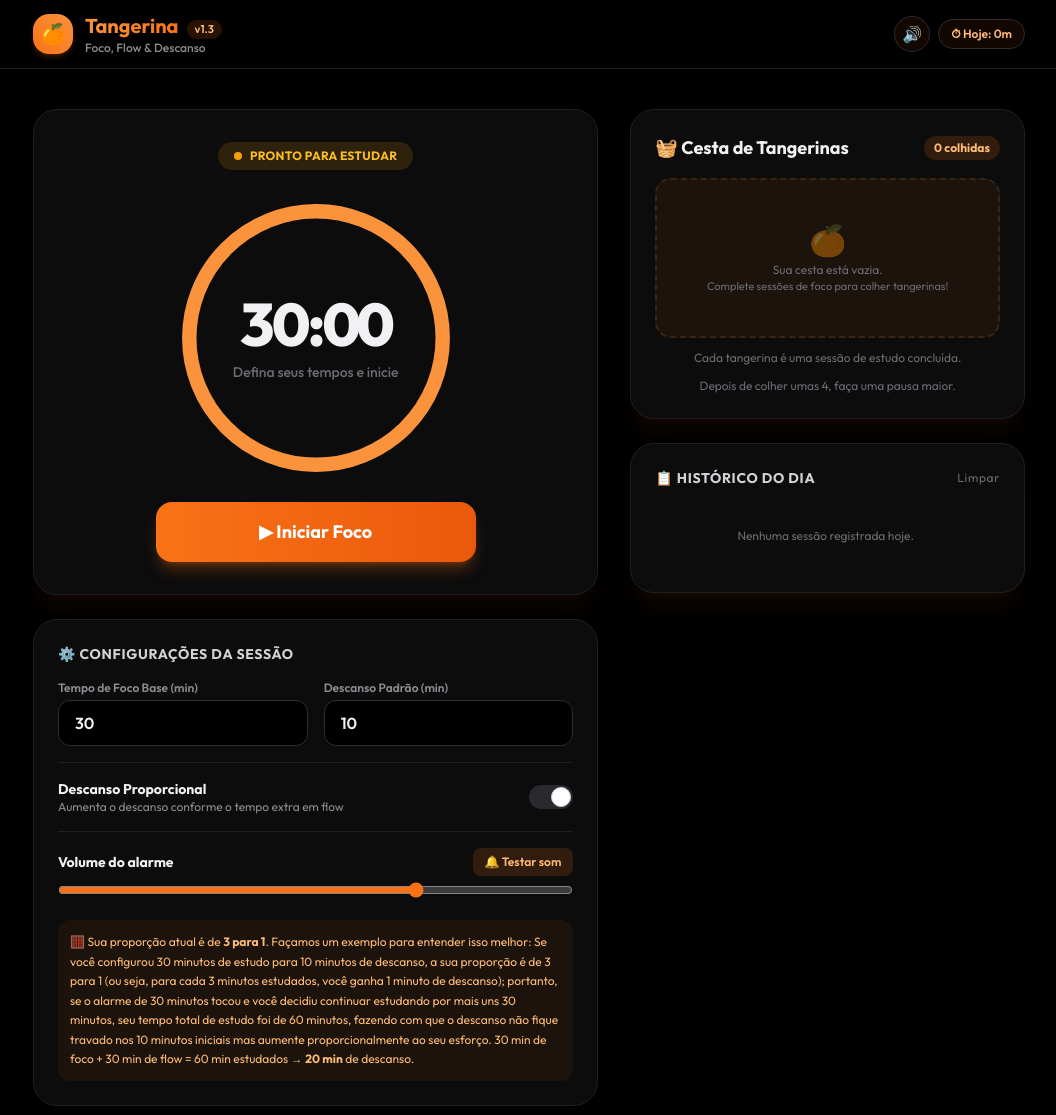
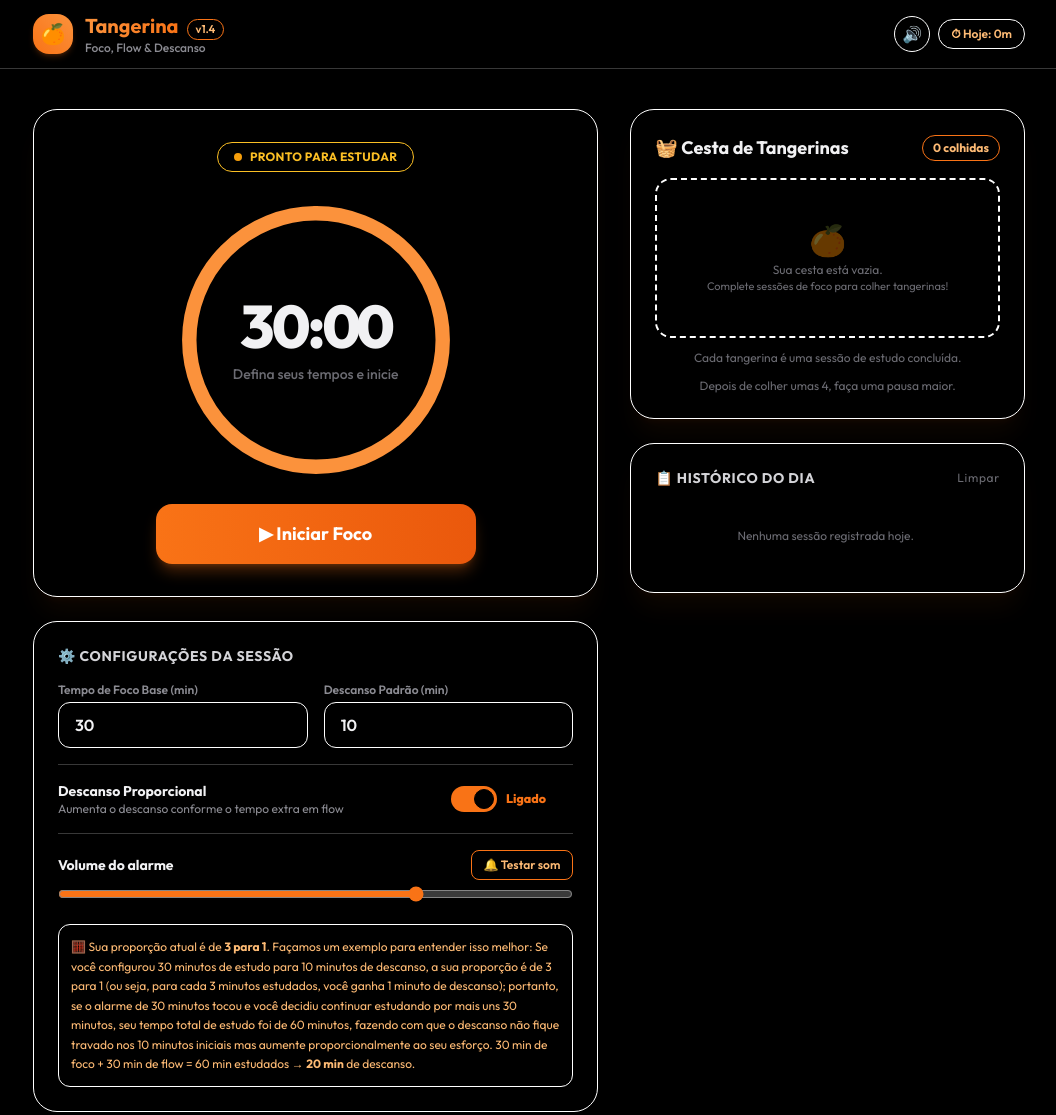
Before and after one commit to xcrismoura/tangerina, a plain HTML site: page index.html in a window 1280 px wide. Shown: the whole page, without its empty margins (111-1167 px from the left). Drawn offline with Linux system fonts and the light colour scheme.

Commit message:
Add files via upload

```diff
--- a/index.html
+++ b/index.html
@@ -118,6 +118,39 @@ header h1{background-image:linear-gradient(90deg,#fb923c,#f97316)!important}
 .mcard h3{color:#f1f1f3}.mcard p{color:#8b8b92}
 .mbtn.main{background:#f97316;color:#000}.mbtn.alt{background:#1c1c1f;color:#fdba74}
 </style>
+<style id="oled2">
+/* ===== v1.4: preto puro em tudo; contornos arredondados em branco ===== */
+.bg-white,.bg-white\/70,.bg-white\/80,.bg-slate-50,.bg-slate-100,.bg-slate-800,.bg-slate-200,
+.bg-tangerine-50,.bg-tangerine-50\/60,.bg-amber-50\/50,.bg-tangerine-100,
+.hover\:bg-slate-200:hover,.hover\:bg-slate-300:hover,.hover\:bg-slate-900:hover,
+.hover\:bg-tangerine-100:hover,.hover\:bg-tangerine-200:hover{background-color:#000!important}
+/* linhas das caixas arredondadas */
+.border-tangerine-100,.border-tangerine-200,.border-slate-100,.border-slate-200,#basketVisual{border-color:#fff!important}
+/* divisórias e linha do cabeçalho: mais discretas */
+.border-t,header.border-b,header{border-color:rgba(255,255,255,.22)!important}
+/* botões que eram cinza ganham contorno branco */
+.bg-slate-100,.bg-slate-800{border:1px solid #fff}
+.bg-tangerine-50\/60{border:1px solid #fff}
+.bg-tangerine-100{border:1px solid #f97316}
+#statusBadge{background:#000!important;border:1px solid currentColor}
+.ver{background:#000;border:1px solid #f97316}
+.hchip.f{background:#000;border:1px solid #f97316}
+.hchip.b{background:#000;border:1px solid #4ade80}
+.stroke-tangerine-100{stroke:#000!important}
+::-webkit-scrollbar-track{background:#000}::-webkit-scrollbar-thumb{background:#f97316}
+/* telas e botões dos avisos */
+#focusBtn{border:1px solid #fff;color:#bbb}
+.pbtn.rest{background:#000;color:#fdba74;border:1px solid #fff}
+.mcard{background:#000;border:1px solid #fff}
+.mbtn.alt{background:#000;color:#fdba74;border:1px solid #fff}
+/* botão liga/desliga: desligado = preto com contorno branco; ligado = laranja */
+input.peer + div{background-color:#000!important;box-shadow:0 0 0 1px #fff}
+input.peer + div::after{background-color:#6b6b72!important;border-color:#6b6b72!important}
+input.peer:checked + div{background-color:#f97316!important;box-shadow:0 0 0 1px #f97316}
+input.peer:checked + div::after{background-color:#000!important;border-color:#000!important}
+.tstate{margin-left:10px;min-width:5.4em;font-size:.78rem;font-weight:800;color:#8b8b92;text-align:left}
+.tstate.on{color:#f97316}
+</style>
 </head>
 <body class="bg-pattern text-slate-800 min-h-screen flex flex-col font-sans antialiased selection:bg-tangerine-200">
 
@@ -126,7 +159,7 @@ header h1{background-image:linear-gradient(90deg,#fb923c,#f97316)!important}
   <div class="flex items-center gap-3">
    <div class="w-10 h-10 rounded-2xl bg-gradient-to-tr from-tangerine-500 to-tangerine-400 flex items-center justify-center shadow-md shadow-tangerine-500/20 text-xl">🍊</div>
    <div>
-    <div class="verrow"><h1 class="text-xl font-bold bg-gradient-to-r from-tangerine-600 to-tangerine-800 bg-clip-text text-transparent">Tangerina</h1><span class="ver" id="appVersion">v1.3</span></div>
+    <div class="verrow"><h1 class="text-xl font-bold bg-gradient-to-r from-tangerine-600 to-tangerine-800 bg-clip-text text-transparent">Tangerina</h1><span class="ver" id="appVersion">v1.4</span></div>
     <p class="text-xs text-slate-500 font-medium">Foco, Flow & Descanso</p>
    </div>
   </div>
@@ -199,6 +232,7 @@ header h1{background-image:linear-gradient(90deg,#fb923c,#f97316)!important}
    <label class="relative inline-flex items-center cursor-pointer flex-shrink-0">
     <input type="checkbox" id="toggleProportionalBreak" checked class="sr-only peer">
     <div class="w-11 h-6 bg-slate-200 rounded-full peer peer-checked:after:translate-x-full after:content-[''] after:absolute after:top-[2px] after:left-[2px] after:bg-white after:border after:border-slate-300 after:rounded-full after:h-5 after:w-5 after:transition-all peer-checked:bg-tangerine-500"></div>
+   <span id="toggleState" class="tstate">Ligado</span>
    </label>
   </div>
 
@@ -278,7 +312,7 @@ header h1{background-image:linear-gradient(90deg,#fb923c,#f97316)!important}
 </div>
 <script>
 const PHASES={SETUP:'setup',FOCUS:'focus',PROMPT:'prompt',FLOW:'flow',BREAK:'break',BREAKEND:'breakend'};
-const APP_VERSION='1.3';
+const APP_VERSION='1.4';
 const $=id=>document.getElementById(id);
 const STORE='tangerina:v2';
 
@@ -353,7 +387,12 @@ function ensureSoundAtEnd(kind){
 document.addEventListener('visibilitychange',()=>{if(!document.hidden){initAudio();tick()}});
 
 // ---------- CONFIGURAÇÕES ----------
+function updateToggleState(){
+ const on=$('toggleProportionalBreak').checked,t=$('toggleState');
+ t.textContent=on?'Ligado':'Desligado';t.classList.toggle('on',on);
+}
 function onSettingsChange(){
+ updateToggleState();
  const f=Math.max(1,parseInt($('inputFocusTime').value)||1), b=Math.max(1,parseInt($('inputBreakTime').value)||1);
  initialFocusSeconds=f*60;defaultBreakSeconds=b*60;
  if(currentPhase===PHASES.SETUP)updateDisplay(initialFocusSeconds);
--- a/sw.js
+++ b/sw.js
@@ -1,4 +1,4 @@
-const C = "tangerina-v1.3";
+const C = "tangerina-v1.4";
 const A = ["./", "index.html", "manifest.webmanifest", "icon-192.png", "icon-512.png"];
 self.addEventListener("install", e => { e.waitUntil(caches.open(C).then(c => c.addAll(A))); self.skipWaiting(); });
 self.addEventListener("activate", e => {
```
